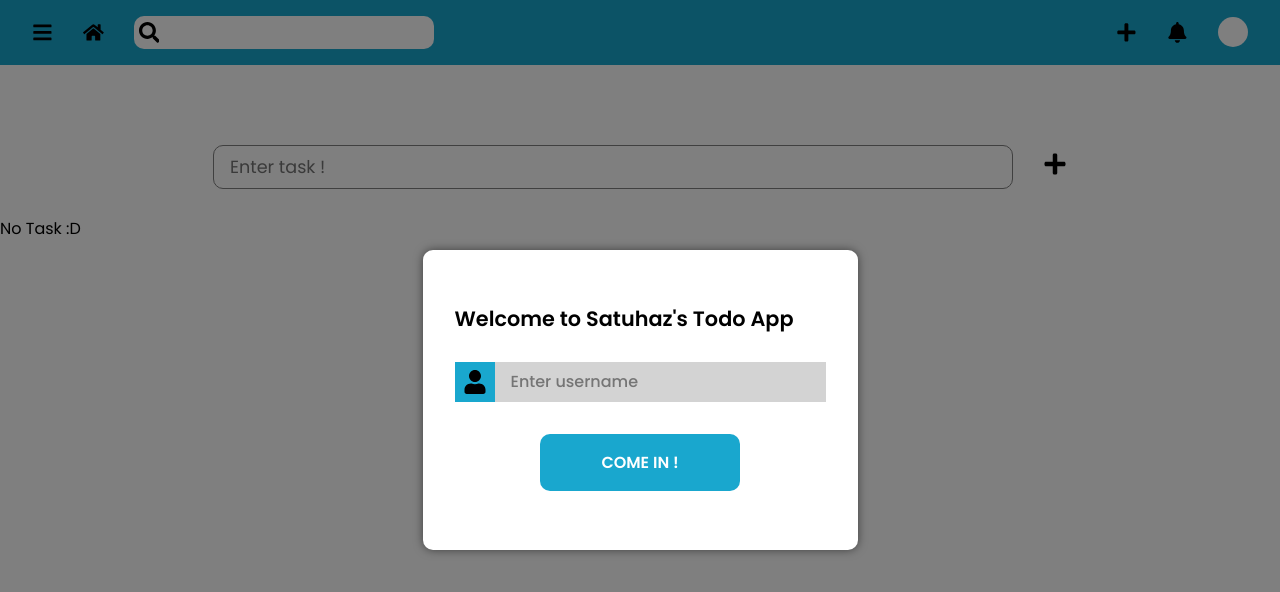
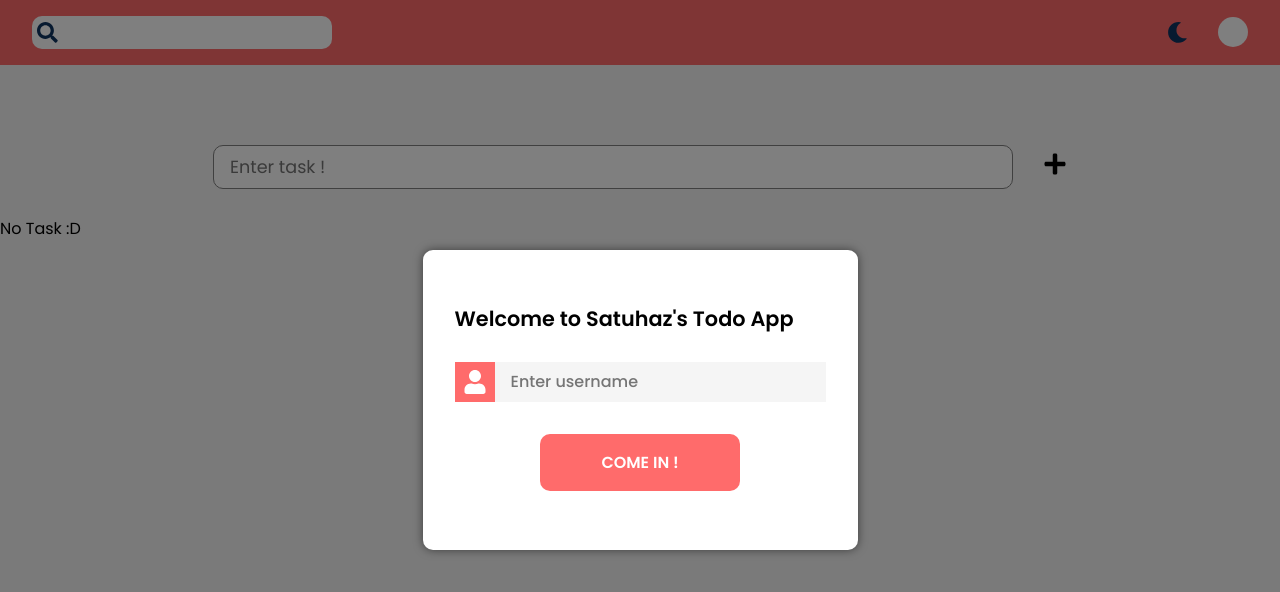
Before and after one commit to ahmetenesbahar/todo-app, a React (Create React App) app: page / in a window 1280 px wide. Shown: the top 592 px of the page. Built offline with nearby package versions, Linux system fonts and the light colour scheme.

Commit message:
feat:dark/light theme can add by button

```diff
--- a/src/App.tsx
+++ b/src/App.tsx
@@ -7,9 +7,11 @@ import Login from "./components/Login";
 import Navbar from "./components/Navbar";
 import { TodoProvider } from "./components/context/TodoContext";
 import { UserProvider } from "./components/context/UserContext";
+import { ThemeProvider } from "./components/context/ThemeContext";
 
 const App: FC = () => {
   return (
+    <ThemeProvider>
       <TodoProvider>
         <UserProvider>
           <Login />
@@ -18,6 +20,7 @@ const App: FC = () => {
           <TodoList />
         </UserProvider>
       </TodoProvider>
+    </ThemeProvider>
   );
 };
 
--- a/src/components/Login.tsx
+++ b/src/components/Login.tsx
@@ -9,10 +9,11 @@ import {
   FormEvent,
 } from "react";
 import UserContext from "./context/UserContext";
-import { SassString } from "sass";
+import ThemeContext from "./context/ThemeContext";
 
 const Login: FC = () => {
   const { isLoggedIn, localUser, localUserCheck } = useContext(UserContext);
+  const { theme } = useContext(ThemeContext);
   const [username, setUsername] = useState<string>("");
   const handleUsernameChange = (e: ChangeEvent<HTMLInputElement>) => {
     setUsername(e.target.value);
@@ -32,7 +33,7 @@ const Login: FC = () => {
 
   return (
     <>
-      <div className="login-screen   ">
+      <div className={`login-screen ${theme}`}>
         <div className="login-card ">
           <h4 className="welcome-text">Welcome to Satuhaz's Todo App</h4>
           <form className="login-form" onSubmit={handleSubmit}>
--- a/src/components/Navbar.tsx
+++ b/src/components/Navbar.tsx
@@ -1,20 +1,34 @@
 import React from "react";
-import { FaBars, FaHome, FaPlus, FaBell, FaSearch } from "react-icons/fa";
+import {
+  FaBars,
+  FaHome,
+  FaPlus,
+  FaBell,
+  FaSearch,
+  FaSun,
+  FaMoon,
+} from "react-icons/fa";
+import { useContext, useEffect, useState } from "react";
+import ThemeContext from "./context/ThemeContext";
 
 const Navbar = () => {
+  const { toggleTheme, theme } = useContext(ThemeContext);
+
   return (
-    <div className="navbar">
+    <div className={`navbar ${theme}`}>
       <div className="left">
-        <FaBars className="menu icon" />
-        <FaHome className="home icon" />
+        {/* <FaBars className="menu icon" />
+        <FaHome className="home icon" /> */}
         <form className="search-form">
           <input type="text" className="search" />
           <FaSearch className="search-icon icon" />
         </form>
       </div>
       <div className="right">
-        <FaPlus className="add-task icon" />
-        <FaBell className="icon notifications" />
+        {/* <FaPlus className="add-task icon" /> */}
+        {/* <FaBell className="icon notifications" /> */}
+        <FaSun className="sun-icon icon active " onClick={toggleTheme} />
+        <FaMoon className="moon-icon icon " onClick={toggleTheme} />
         <div className="user-icon"></div>
       </div>
     </div>
--- a/src/components/TodoList.tsx
+++ b/src/components/TodoList.tsx
@@ -1,16 +1,18 @@
 import React from "react";
 import { useState, FC, useContext } from "react";
 import TodoContext from "./context/TodoContext";
+import ThemeContext from "./context/ThemeContext";
 import TodoItem from "./TodoItem";
 
 const TodoList: FC = () => {
   const { task } = useContext(TodoContext);
+  const { theme } = useContext(ThemeContext);
   if (!task || task.length === 0) {
     return <p>No Task :D</p>;
   }
 
   return (
-    <div className="task-list">
+    <div className={`task-list ${theme}`}>
       {task.map((item) => (
         <TodoItem key={item.id} item={item} />
       ))}
--- /dev/null
+++ b/src/components/context/ThemeContext.tsx
@@ -0,0 +1,27 @@
+import { createContext, useState, useEffect } from "react";
+
+const ThemeContext = createContext({
+  theme: "light" as "light" | "dark",
+  toggleTheme: () => {},
+});
+
+export const ThemeProvider = ({ children }: { children: React.ReactNode }) => {
+  const [theme, setTheme] = useState<"light" | "dark">("light");
+
+  const toggleTheme = () => {
+    setTheme(theme === "light" ? "dark" : "light");
+  };
+
+  useEffect(() => {
+    document.body.className = theme;
+    localStorage.setItem("theme", theme);
+  }, [theme]);
+
+  return (
+    <ThemeContext.Provider value={{ theme, toggleTheme }}>
+      {children}
+    </ThemeContext.Provider>
+  );
+};
+
+export default ThemeContext;
--- a/src/components/context/UserContext.tsx
+++ b/src/components/context/UserContext.tsx
@@ -34,6 +34,7 @@ export const UserProvider = ({ children }: { children: React.ReactNode }) => {
     username: "",
     password: "",
   });
+
   const loginScreen = document.querySelector(".login-screen");
   const localUser = (user: { username: string }) => {
     localStorage.setItem("user", JSON.stringify(user));
@@ -65,3 +66,4 @@ export const UserProvider = ({ children }: { children: React.ReactNode }) => {
   return <UserContext.Provider value={value}>{children}</UserContext.Provider>;
 };
 export default UserContext;
+export const useUserContext = () => useContext(UserContext);
--- a/src/style/base/_root.scss
+++ b/src/style/base/_root.scss
@@ -13,7 +13,7 @@ html {
 
 body {
   font-family: "Poppins", sans-serif !important;
-  background-color: #fff;
+  background-color: $white2;
 }
 
 .line {
@@ -26,3 +26,8 @@ body {
 .active {
   display: none;
 }
+
+.dark {
+  background-color: $gray;
+  color: #fff;
+}
--- a/src/style/layout/_loginScreen.scss
+++ b/src/style/layout/_loginScreen.scss
@@ -1,14 +1,14 @@
 .login-screen {
   position: absolute;
   z-index: 1;
-  background-color: rgba($color: #000000, $alpha: 0.5);
+  background-color: rgba(#000000, 0.5);
   width: 100%;
   height: 100%;
   display: flex;
   justify-content: center;
   align-items: center;
   .login-card {
-    background-color: #fff;
+    background-color: $white;
     display: flex;
     align-items: center;
     justify-content: center;
@@ -36,17 +36,18 @@
         align-items: center;
         margin-bottom: 2rem;
         .user-icon {
-          background-color: #19a7ce;
+          background-color: $primary-color;
           width: 40px;
           height: 40px;
           padding: 0.5rem;
+          color: $white;
         }
         .name-input {
           min-width: 300px;
           padding: 0.2rem 0rem 0.2rem 1rem;
           font-size: 1rem;
           height: 40px;
-          background-color: lightgray;
+          background-color: $white2;
           outline: none;
           border: none;
           font-weight: 500;
@@ -59,8 +60,8 @@
         padding: 1rem 2rem;
         border-radius: 10px;
         min-width: 200px;
-        background-color: #19a7ce;
-        color: #fff;
+        background-color: $primary-color;
+        color: $white;
         outline: none;
         border: none;
         cursor: pointer;
@@ -68,3 +69,30 @@
     }
   }
 }
+
+.login-screen.dark {
+  .login-card {
+    background-color: $dark;
+
+    .welcome-text {
+      color: $white2;
+    }
+
+    .login-form {
+      .username-container {
+        .user-icon {
+          background-color: $dark-blue;
+          color: $white2;
+        }
+        .name-input {
+          background-color: $white;
+        }
+      }
+
+      .login-btn {
+        background-color: $dark-blue;
+        color: $white;
+      }
+    }
+  }
+}
--- a/src/style/layout/_navbar.scss
+++ b/src/style/layout/_navbar.scss
@@ -4,10 +4,10 @@
   align-items: center;
   width: 100%;
   padding: 1rem 2rem;
-  background-color: #19a7ce;
-  // background-color: #19376d; dark mode
+  background-color: $primary-color;
 
   .icon {
+    color: $dark-blue;
     font-size: 1.3rem;
     cursor: pointer;
   }
@@ -33,6 +33,7 @@
       .search-icon {
         position: absolute;
         left: 5px;
+        color: $dark-blue;
       }
     }
   }
@@ -44,10 +45,26 @@
     .user-icon {
       font-size: 1.5rem;
       cursor: pointer;
-      background-color: #fff;
+      background-color: $white;
       width: 30px;
       height: 30px;
       border-radius: 50%;
     }
   }
 }
+
+.navbar.dark {
+  background-color: $dark;
+
+  .icon {
+    color: $white;
+  }
+
+  .left {
+    .search-form {
+      .search {
+        background-color: $light-gray;
+      }
+    }
+  }
+}
--- a/src/style/layout/_taskForm.scss
+++ b/src/style/layout/_taskForm.scss
@@ -8,7 +8,7 @@
   .form {
     border-radius: 10px;
     outline: none;
-    border: 1px solid gray;
+    border: 1px solid $gray;
     padding: 0.5rem 1rem;
     min-width: 800px;
     max-width: 800px;
--- a/src/style/layout/_taskList.scss
+++ b/src/style/layout/_taskList.scss
@@ -10,16 +10,15 @@
     margin: 1rem;
     min-width: 900px;
     max-width: 900px;
-    border-radius: 10px;
     padding: 0.5rem 1rem;
-    border-bottom: 1px solid gray;
+    border-bottom: 1px solid $gray;
     .checkbox {
       width: 1.3em;
       height: 1.3em;
-      background-color: white;
+      background-color: $white;
       border-radius: 50%;
       vertical-align: middle;
-      border: 1px solid gray;
+      border: 1px solid $gray;
       appearance: none;
       -webkit-appearance: none;
       outline: none;
@@ -40,13 +39,19 @@
     }
     .card-btn {
       .delete {
-        margin: 5px;
+        margin: 6px;
         cursor: pointer;
       }
       .edit {
-        margin: 5px;
+        margin: 6px;
         cursor: pointer;
       }
     }
   }
 }
+
+.task-list.dark {
+  .task-card {
+    background-color: $dark;
+  }
+}
--- a/src/style/utils/_variables.scss
+++ b/src/style/utils/_variables.scss
@@ -1,9 +1,8 @@
 // Colors
-
-// Font Weight
-$light: 300;
-$regular: 400;
-$medium: 500;
-$semiBold: 600;
-$bold: 700;
-$extraBold: 800;
+$white: #fff;
+$white2: #f5f5f5;
+$primary-color: #ff6b6b;
+$light-gray: #d3d3d3;
+$gray: #808080;
+$dark-blue: #0f3460;
+$dark: #100f0f;
```
Lines whose indentation alone changed are shown as unchanged.
